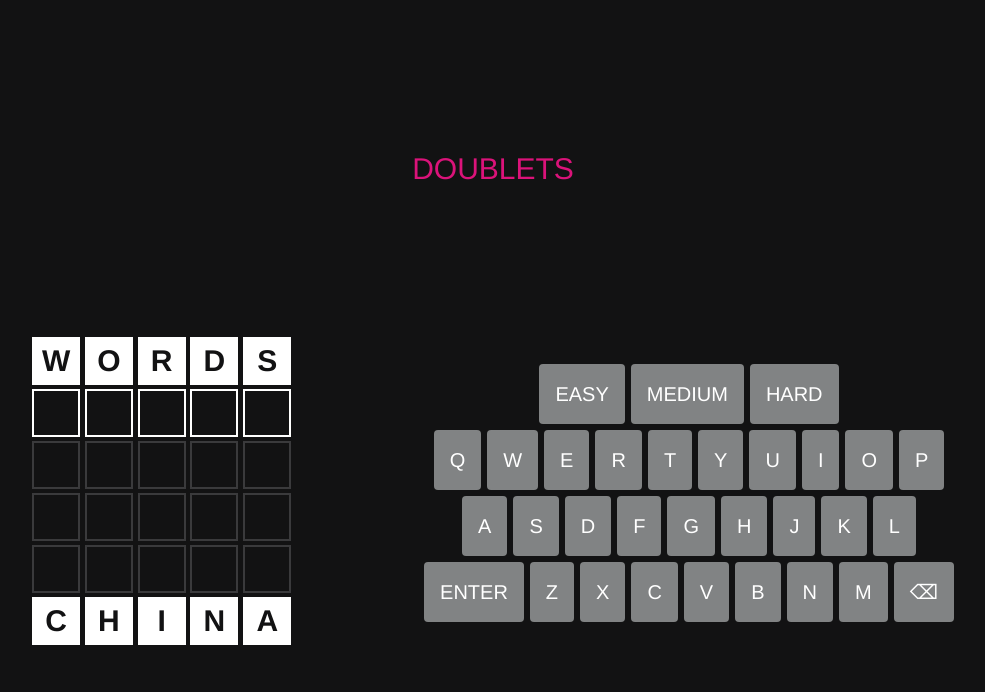
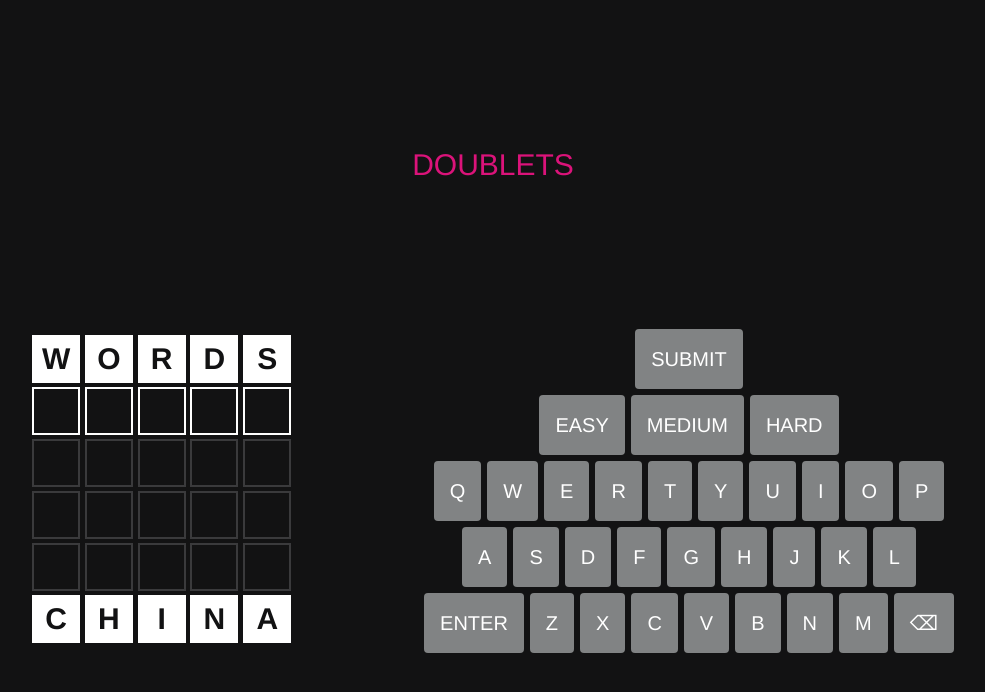
Before and after one commit to sam-jordan/doublets-game, a React (Vite) app: page / in a window 1280 px wide. Shown: the top 692 px of the page, without its empty margins (147-1132 px from the left). Built offline with nearby package versions, Linux system fonts and the light colour scheme.

Commit message:
Add a submit button, fix loop exit in validateSolution

```diff
--- a/src/components/app.tsx
+++ b/src/components/app.tsx
@@ -1,6 +1,6 @@
 import { useEffect, useState } from "react";
 import Word from "./word";
-import { validateWord } from "../logic/validate-word";
+import { validateSolution, validateWord } from "../logic/validate-word";
 import { emptyGuesses } from "../logic/empty-guesses";
 import { getPuzzle } from "../logic/get-puzzle";
 import Popup from "./popup";
@@ -86,7 +86,6 @@ export default function App() {
 
             setGuesses(nextGuesses);
 
-            // TODO - no current way to win - add a SUBMIT button that checks over all guesses, shows 'Splendid' popup
             const maxGuesses = 4 + difficulty; // Will need changed if increasing the length of chain per difficulty
             if (currentGuess < maxGuesses - 1) {
                 setCurrentGuess(currentGuess + 1);
@@ -139,6 +138,16 @@ export default function App() {
         setGuesses(emptyGuesses(guessesLength));
     }
 
+    async function handleSubmit() {
+        const validation = await validateSolution(guesses, puzzle);
+
+        if (validation.valid) {
+            showPopup('Splendid!');
+        } else {
+            showPopup(validation.message);
+        }
+    }
+
     return <div className="flex flex-col justify-evenly items-center text-xl font-(family-name:--use-font-family) w-screen h-screen ">
         <h1 className="text-3xl text-correct">DOUBLETS</h1>
         <Popup message={popupMessage} />
@@ -149,6 +158,7 @@ export default function App() {
                 <Word key={'end-word'} index={'end'} letters={puzzle.endWord.split('')} status={Status.PUZZLE} difficulty={difficulty} />
             </div>
             <div className="flex flex-col items-center gap-y-1.5">
+                <button className='bg-button-bg rounded-sm py-4 px-4 cursor-pointer' onClick={handleSubmit}>SUBMIT</button>
                 <div className="flex gap-x-1.5">
                     <button className='bg-button-bg rounded-sm py-4 px-4 cursor-pointer' onClick={() => handleDifficulty(Difficulties.EASY)}>EASY</button>
                     <button className='bg-button-bg rounded-sm py-4 px-4 cursor-pointer' onClick={() => handleDifficulty(Difficulties.MEDIUM)}>MEDIUM</button>
--- a/src/logic/validate-word.ts
+++ b/src/logic/validate-word.ts
@@ -24,7 +24,7 @@ export async function validateWord(word: string[], puzzle: Puzzle): Promise<Vali
     return { valid: true };
 }
 
-export function validateSolution(guesses: Guess[], puzzle: Puzzle): Validation {
+export async function validateSolution(guesses: Guess[], puzzle: Puzzle): Promise<Validation> {
     const solution = [
         {
             index: 0,
@@ -41,7 +41,12 @@ export function validateSolution(guesses: Guess[], puzzle: Puzzle): Validation {
 
     for (const word of solution) {
         if (word.index === 0) {
-            break;
+            continue;
+        }
+
+        const wordValidation = await validateWord(word.letters, puzzle);
+        if (wordValidation.valid !== true) {
+            return wordValidation;
         }
 
         const diff = [];
```
